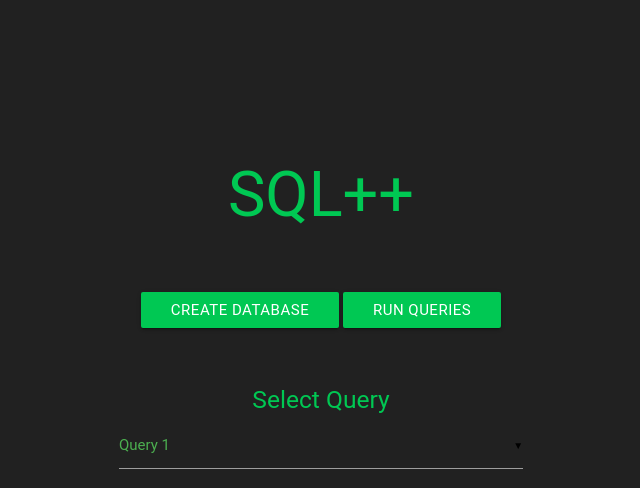
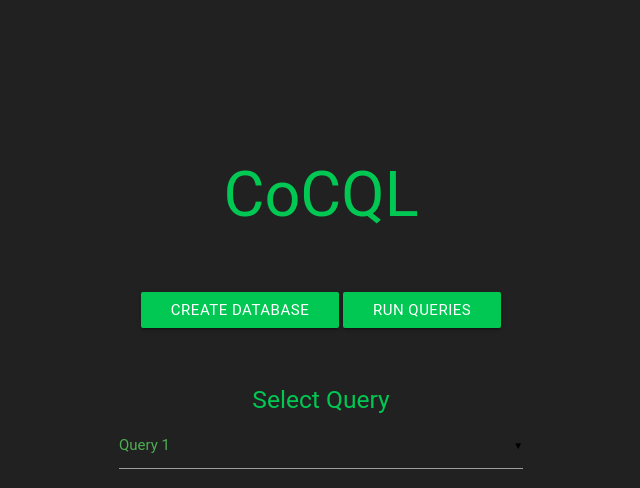
Before and after one commit to VinayakBorhade/DS_WORKSHOP, a Flask app: page / in a window 1280 px wide. Shown: the top 488 px of the page, without its empty margins (319-959 px from the left). Run offline with Flask 2, Linux system fonts and the light colour scheme; parts of the project's set-up code (start-up, migrations or seed data) failed here and were passed over; some libraries are stand-ins or nearby versions; some web fonts are replaced.

Commit message:
index page changed

```diff
--- a/templates/index.html
+++ b/templates/index.html
@@ -55,7 +55,7 @@
 
 <body class="grey darken-4 green-text">
     <div class="green-text  text-accent-4 center-align" style="padding-top:10%;">
-        <h1>SQL++</h1></div>
+        <h1>CoCQL</h1></div>
     <div class="center-align" style="padding-top:3%;">
     <form onsubmit="get_action(this);" method="POST">
 
```
